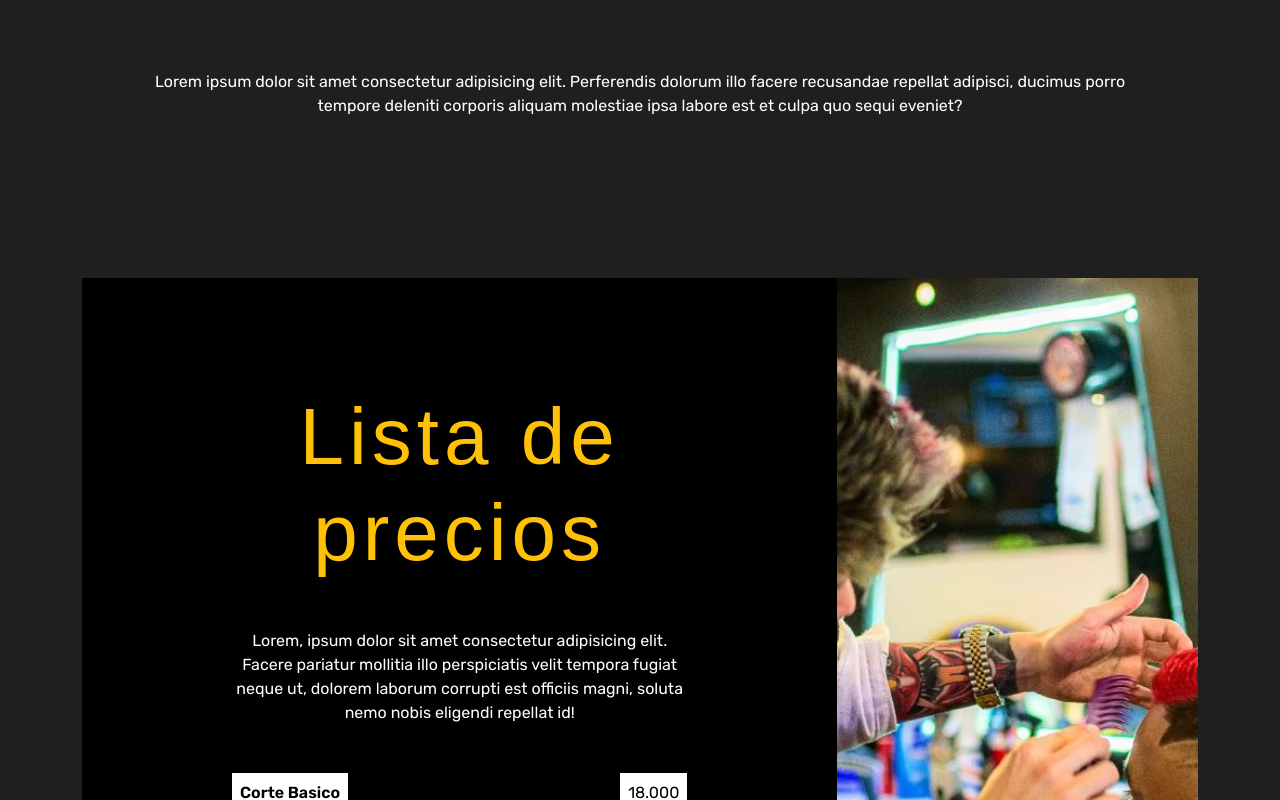
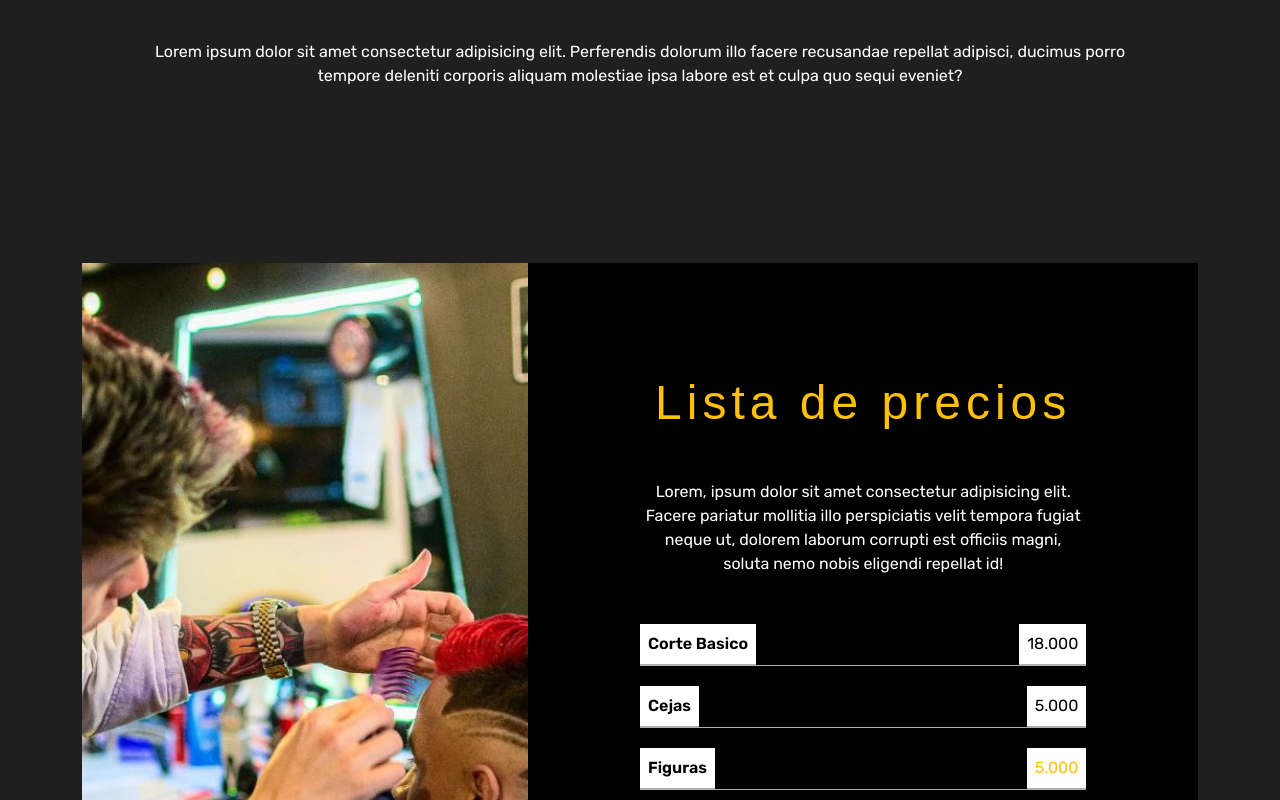
Before and after one commit to FidelSmoke/Practicas, a React (Create React App) app in the folder Mater Barber/Codigo React/: page / in a window 1280 px wide. Shown: the part 2000-2800 px from the top of the page. Built offline with nearby package versions, Linux system fonts and the light colour scheme; a web font is replaced by a local one.

Commit message:
Terminar Index , Hacer Registro Y Algoritmo

```diff
--- a/Mater Barber/Codigo React/src/App.jsx
+++ b/Mater Barber/Codigo React/src/App.jsx
@@ -5,7 +5,7 @@ import Perfil from './pages/Admin/Perfil';
 import Inicio from './pages/Admin/Inicio';
 import Login from './pages/Usuario/Login'
 import Index from './pages/Usuario/Index';
-import IndiceDos from './pages/Usuario/IndiceDos';
+import Registro from './pages/Usuario/Registro';
 import './App.scss';
 import 'bootstrap/scss/bootstrap.scss'
 function App() {
@@ -20,7 +20,7 @@ function App() {
             <Route exact path='/Perfil' element={<Perfil />}> </Route>
             <Route exact path='/Login' element={<Login />}></Route>
             <Route exact path='/Inicio' element={<Inicio />}> </Route>
-            <Route exact path='/IndiceDos' element={<IndiceDos/>}></Route>
+            <Route exact path='/Registro' element={<Registro/>}></Route>
           </Routes>
         </div>
       </div>
--- a/Mater Barber/Codigo React/src/App.scss
+++ b/Mater Barber/Codigo React/src/App.scss
@@ -84,7 +84,6 @@ $gray: #e7e9eb;
 
 .welcome {
   display: flex;
-  // width: 100%;
   margin-top: 15%;
 
 }
@@ -118,12 +117,15 @@ $gray: #e7e9eb;
 
 .prices {
   display: flex;
+  margin-top: 15px;
 }
 
 .prices-1 {
   width: 90%;
-  padding: 10% 150px 10px;
   background-color: #000000;
+}
+.prices-1 {
+  padding: 10%;
 }
 
 .prices-2 {
@@ -131,7 +133,10 @@ $gray: #e7e9eb;
   background-position: center center;
   background-repeat: no-repeat;
   background-size: cover;
-  width: 50%;
+  width: 40%;
+  margin-top: 0%;
+  object-fit: contain;
+  padding: 120px 150px 10px;
 }
 
 .table {
--- a/Mater Barber/Codigo React/src/pages/Usuario/Index.jsx
+++ b/Mater Barber/Codigo React/src/pages/Usuario/Index.jsx
@@ -5,30 +5,34 @@ export default function Index() {
     return (
         <div>
             <NavbarUsuario />
-            <div className="img position-absolute top-50 start-50 translate-middle row h-100"><img src="/LOGO.png" alt="" className='col-12' /></div>
-            <div className='container p-5 mt-5 table-responsive'>
+            <div className="img position-absolute top-50 start-50 translate-middle row h-100"><img src="/LOGO.png" alt="" className='' /></div>
+            <div className='container p-5 mt-5 table-responsive col col-sm-6'>
                 <h1 className='text-white text-center display-1 anton fw-bold'>MASTER BARBER</h1>
                 <h2 className='text-warning text-center mt-5 anton fw-bold'>BOGOTA</h2>
                 <p className='text-white text-center mt-5 p-5'>Lorem ipsum, dolor sit amet consectetur adipisicing elit. Laudantium animi, cum quas delectus nulla voluptate velit, corrupti beatae in rerum sint, minima doloribus fugit officia quae dolor doloremque aspernatur voluptas!</p>
-
-                <div className="row justify-content-start mx-3 d-flex p-5 mt-5 table-responsive">
-                    <h1 className='anton text-warning mx-5 col'>DIRRECION
+                <div className="row border border-bottom">
+                    <div className="col">
+                        <div className="justify-content-start mx-3 d-flex p-2 mt-2">
+                            <h1 className='anton text-warning mx-3 '>DIRRECION
                                 <p className='bebas text-white'>cra 4 este #37-38</p>
                             </h1>
-                    <h1 className='anton text-warning mx-5 col'>TELEFONO
+                            <h1 className='anton text-warning mx-3 '>TELEFONO
                                 <p className='bebas text-start text-white '>3142758305</p>
                             </h1>
-                    <h1 className='anton text-warning mx-5 col'>HORARIO
+                            <h1 className='anton text-warning mx-3 '>HORARIO
                                 <p className='bebas  text-white'> 10am-8pm</p>
                             </h1>
                         </div>
                     </div>
-            <div className="container mt-5 pt-5 ">
+                </div>
+            </div>
+
+            <div className="container mt-5 pt-5">
                 <div className="row col-sm-12">
                     <div className="col col-sm-12">
                         <section className='welcome'>
                             <div className='welcome-1 col'></div>
-                            <div className="welcome-2">
+                            <div className="welcome-2 col col-sm-12">
                                 <h1 className='anton text-danger text-center border-bottom' id='h1'>SOBRE MASTER BARBER</h1>
                                 <p className='text-white p-5 mt-5'>Lorem ipsum dolor sit amet consectetur adipisicing elit. Distinctio libero expedita recusandae tempore porro minus non ullam nesciunt voluptatem odit pariatur, necessitatibus eaque eum natus aliquam. Doloribus voluptas ab possimus?</p>
                             </div>
@@ -49,12 +53,13 @@ export default function Index() {
                 </div>
             </div>
 
-            <div className="container">
+            <div className="container mt-5 pt-5">
                 <div className="row">
-                    <div className="col">
-                        <section class="prices mt-5 pt-5">
+                    <div className="col col-sm-12">
+                        <section class="prices">
+                            <div class="prices-2 col col-sm-12"></div>
                             <div class="prices-1" id="precios">
-                                <h2 className='text-warning anton text-center display-1'>Lista de precios</h2>
+                                <h2 className='text-warning anton text-center display-5'>Lista de precios</h2>
                                 <p className='text-white mt-5 text-center'>
                                     Lorem, ipsum dolor sit amet consectetur adipisicing elit.
                                     Facere pariatur mollitia illo perspiciatis velit tempora fugiat neque ut,
@@ -94,7 +99,6 @@ export default function Index() {
                                     </tbody>
                                 </table>
                             </div>
-                            <div class="prices-2"></div>
                         </section>
                     </div>
                 </div>
--- a/Mater Barber/Codigo React/src/pages/Usuario/indiceDos.jsx
+++ b/Mater Barber/Codigo React/src/pages/Usuario/Registro.jsx
@@ -3,7 +3,7 @@ import React from 'react'
 import NavbarUsuario from '../../Components/NavbarUsuario'
 
 
-export default function IndiceDos() {
+export default function Registro() {
     return (
         <div className="container">
         </div>
```
Lines whose indentation alone changed are shown as unchanged.
